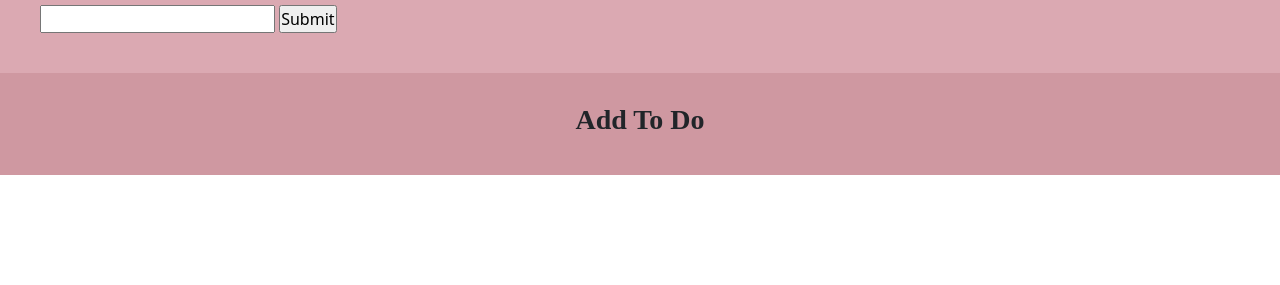
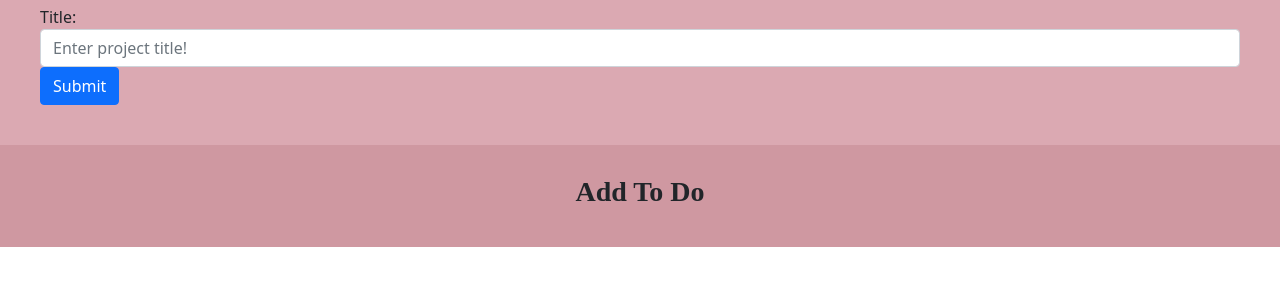
Before and after one commit to SajjadAhmad14/JS-TO-DO, a website built with webpack: page dist/index.html in a window 1280 px wide. Both pictures are taken after a click on the icon 856 px from the left and 269 px from the top of the page. Shown: the part 177-462 px from the top of the page. Built offline with nearby package versions, Linux system fonts and the light colour scheme.

Commit message:
Add project form added properly with hide and show functions

```diff
--- a/src/index.js
+++ b/src/index.js
@@ -5,8 +5,11 @@ import 'bootstrap/dist/css/bootstrap.min.css';
 import ProjectForm from './newProject';
 import './addProject';
 
+window.addEventListener('DOMContentLoaded', ProjectForm.hideForm);
+
 //selectors
 const addSign = document.querySelector('#add-project');
+
 
 //functions
 const clearContent = () => {
@@ -18,9 +21,8 @@ const clearContent = () => {
 let projects = [];
 addSign.addEventListener('click', () => {
   clearContent();
-  ProjectForm.addProjectForm();
-  const btn = document.querySelector('#add-project-btn');
-  const title = document.getElementById('project-title');
-  btn.addEventListener('submit', (e) => {
-  });
+  ProjectForm.showForm();
+  const submitBtn = document.getElementById('submit-form');
+  console.log(submitBtn);
+  ProjectForm.formDetails(submitBtn);
 });
--- a/src/newProject.js
+++ b/src/newProject.js
@@ -1,16 +1,35 @@
 const ProjectForm = (() => {
-  const addProjectForm = () => {
-    const projectContainer = document.querySelector('.project-container');
-    const form = document.createElement('form');
-    form.innerHTML = `<input type = 'text' id = 'project-title'>
-    `;
-    const btn = document.createElement('INPUT');
-    btn.setAttribute("type", "submit");
-    btn.setAttribute('id', 'add-project-btn');
-    form.appendChild(btn);
-    projectContainer.appendChild(form);
-  }
-    return { addProjectForm };
+  // const addProjectForm = () => {
+  //   const projectContainer = document.querySelector('.project-container');
+  //   const form = document.createElement('form');
+  //   form.innerHTML = `<input type = 'text' id = 'project-title'>
+  //   `;
+  //   const btn = document.createElement('INPUT');
+  //   btn.setAttribute("type", "submit");
+  //   btn.setAttribute('id', 'add-project-btn');
+  //   form.appendChild(btn);
+  //   projectContainer.appendChild(form);
+  // };
+
+  const showForm = (() => {
+    document.getElementById('form').style.display = 'block';
+  });
+
+  const hideForm = (() => {
+    document.getElementById('form').style.display = 'none';
+  });
+
+  const formDetails = ((btn) => {
+    btn.addEventListener('submit', (e) => {
+      e.preventDefault();
+      const title = document.getElementById('project-title');
+      console.log(title);
+    });
+  });
+
+    return { showForm, hideForm, formDetails };
 })();
 
+
+
 export default ProjectForm;
```
Also changed, not shown: dist/index.html, dist/main.js.
